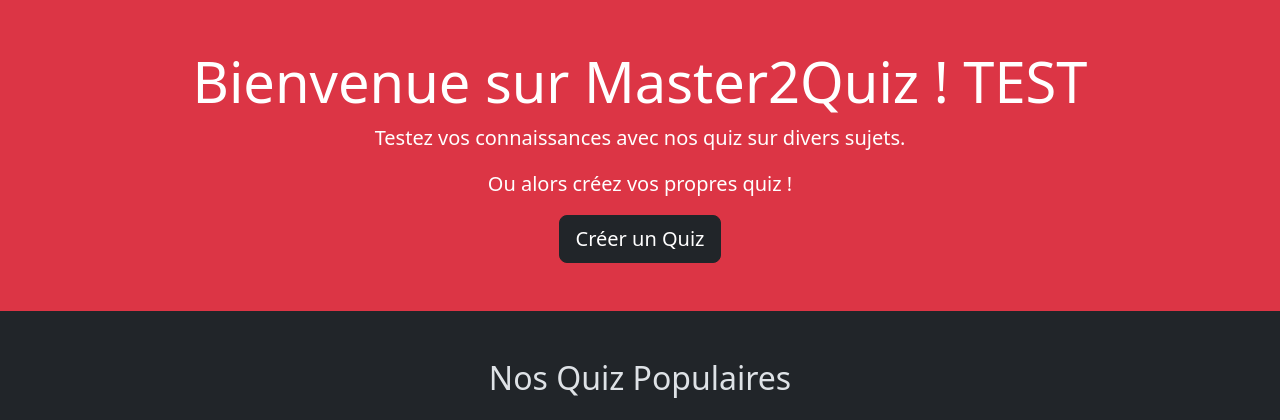
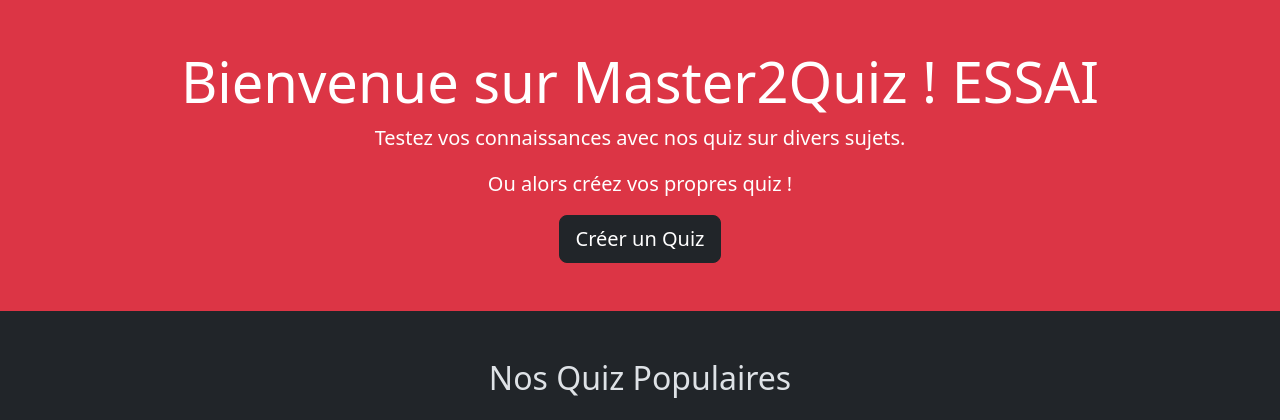
Before and after one commit to Marwane9527/Master2Quiz, a PHP site: page / in a window 1280 px wide. Shown: the part 80-500 px from the top of the page. Run offline with PHP 8.4, Linux system fonts and the light colour scheme; some libraries are stand-ins or nearby versions.

Commit message:
Vrai version vinaldssm

```diff
--- a/index.php
+++ b/index.php
@@ -84,7 +84,7 @@ if (isset($_SESSION['id'])) {
     <!-- Section principale -->
     <header class="bg-danger text-white text-center py-5">
         <div class="container">
-            <h1 class="display-4">Bienvenue sur Master2Quiz ! TEST</h1>
+            <h1 class="display-4">Bienvenue sur Master2Quiz ! ESSAI</h1>
             <p class="lead">Testez vos connaissances avec nos quiz sur divers sujets.</p>
             <p class="lead">Ou alors créez vos propres quiz !</p>
             <a href="quiz/creer.php" class="btn btn-lg btn-dark">Créer un Quiz</a>
--- /dev/null
+++ b/info.php
@@ -0,0 +1 @@
+<?php phpinfo(); ?>
```
